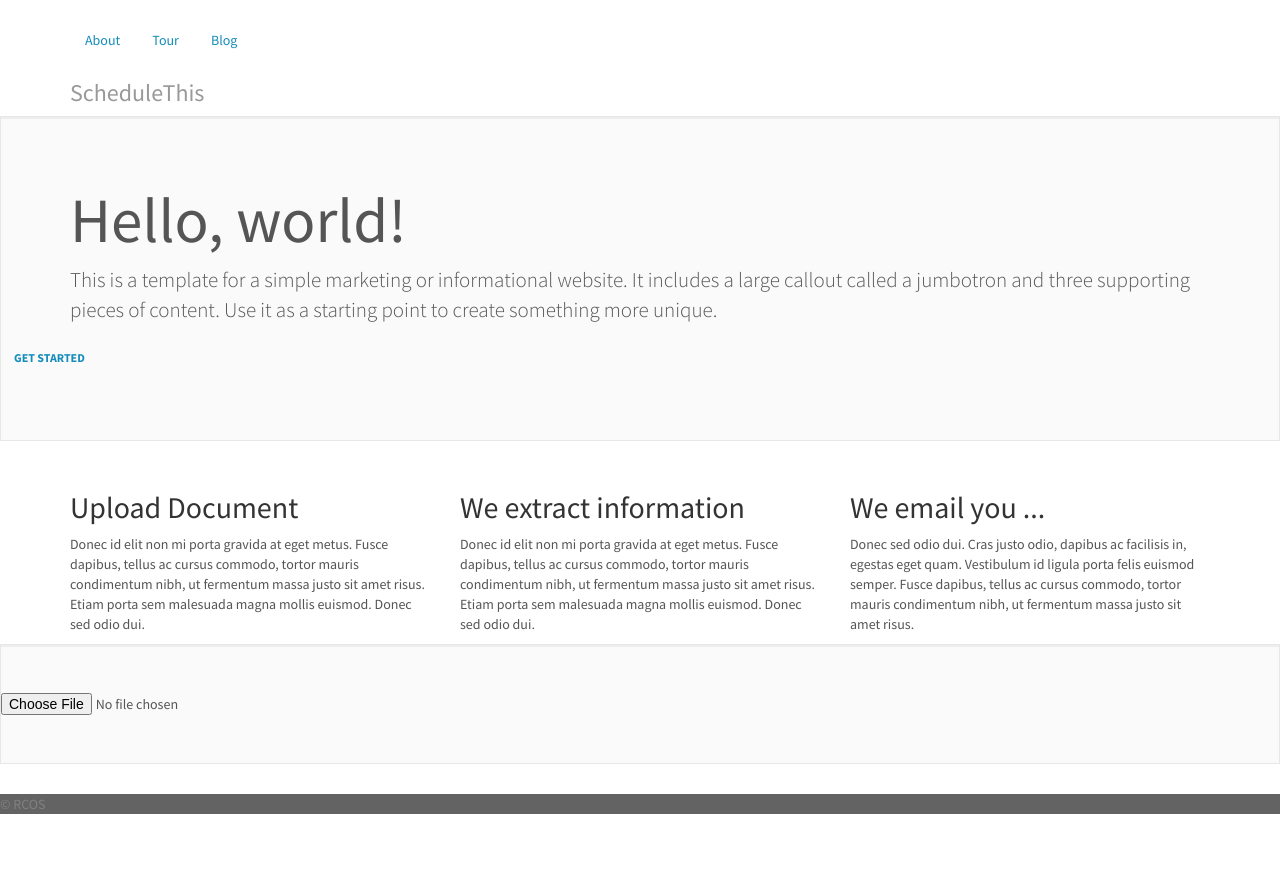
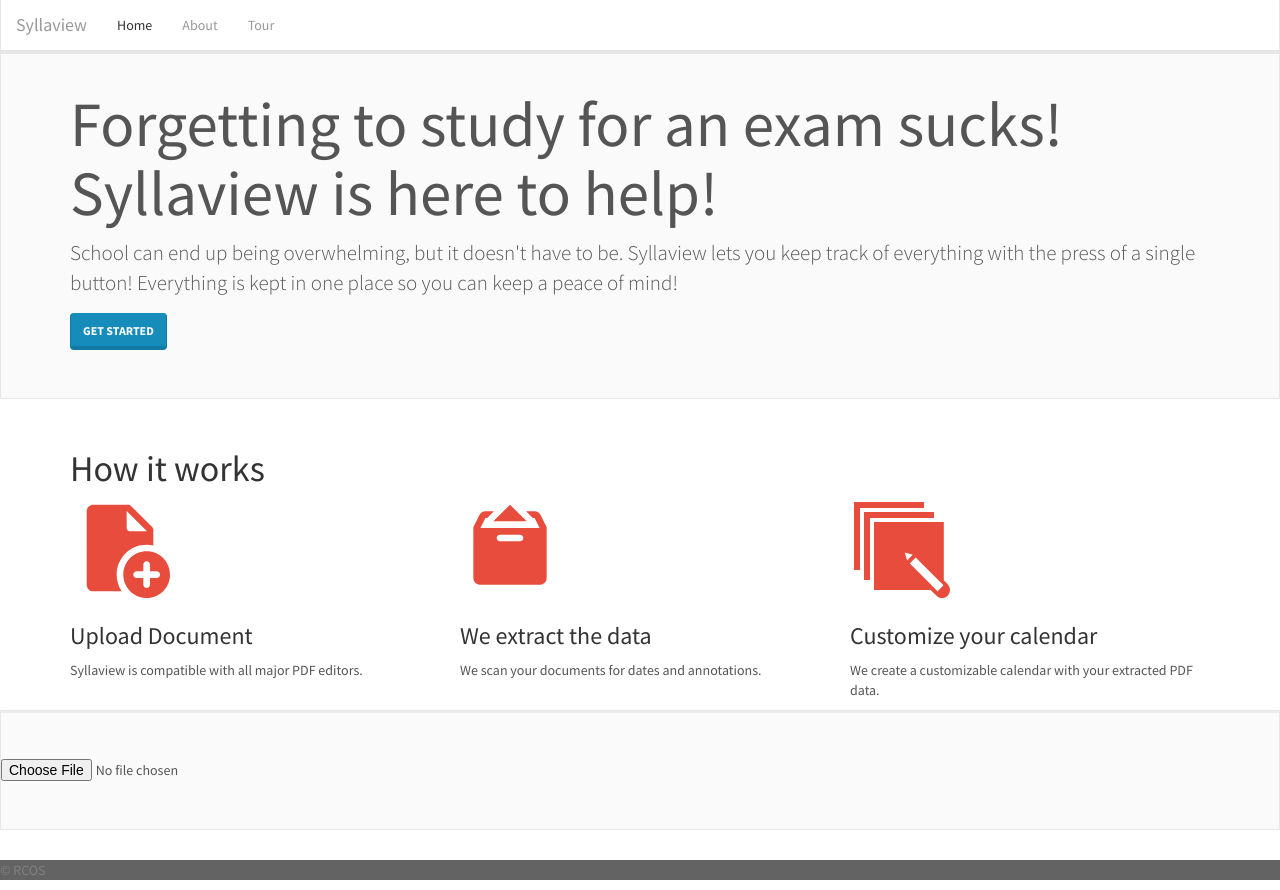
Before and after one commit to AlbMej/Syllaview, a Django app: template my_proj/src/templates/home.html in a window 1280 px wide. Before the commit the page ends 814 px from the top, so only its background shows below. Run offline with Django 3.2, Linux system fonts and the light colour scheme; the template is opened without the code that fills it, so the values that code supplies are empty; parts of the project's set-up code (start-up, migrations or seed data) failed here and were passed over; some libraries are stand-ins or nearby versions.

Commit message:
Made some extra changes to the homepage

```diff
--- a/my_proj/src/templates/home.html
+++ b/my_proj/src/templates/home.html
@@ -27,50 +27,63 @@
   <body>
     <div class="container">
         <div class="header clearfix">
-          <nav id="MainNav">
-            <ul class="nav nav-pills float-right">
-              <li class="nav-item">
-                <a class="nav-link" href="#">About</a>
-              </li>
-              <li class="nav-item">
-                <a class="nav-link" href="#">Tour</a>
-              </li>
-              <li class="nav-item">
-                <a class="nav-link" href="#">Blog</a>
-              </li>
-            </ul>
-          </nav>
-          <h3 class="text-muted">ScheduleThis</h3>
+            <nav class="navbar navbar-inverse navbar-fixed-top">
+                <div class="container-fluid">
+                  <div class="navbar-header">
+                    <a class="navbar-brand" href="#">Syllaview</a>
+                  </div>
+                  <div class="nav navbar-nav">
+                    <li class="active"><a href="#">Home</a></li>
+                    <li><a href="#">About</a></li>
+                    <li><a href="#">Tour</a></li>
+                  </div>
+                </div>
+              </nav>
           </div>
       </div>
-    </nav>
     <!-- Main jumbotron for a primary marketing message or call to action -->
     {% block splash %}
     <div class="jumbotron">
       <div class="container">
-        <h1 class="display-3">Hello, world!</h1>
-        <p>This is a template for a simple marketing or informational website. It includes a large callout called a jumbotron and three supporting pieces of content. Use it as a starting point to create something more unique.</p>
+        <h1 class="display-2">Forgetting to study for an exam sucks! Syllaview is here to help!</h1>
+        <p>School can end up being overwhelming, but it doesn't have to be. Syllaview lets you keep
+          track of everything with the press of a single button! Everything is kept in one place so
+          you can keep a peace of mind!
+        </p>
+      <button type="button" class="btn btn-primary btn-md">Get Started</button>
       </div>
-      <p><a class="btn btn-secondary" href="#" role="button">Get Started</a></p>
     </div>
     {% endblock splash %}
     {% block container %}
     <div class="container">
+      <h1>How it works</h1>
       <!-- Example row of columns -->
       <div class="row">
         <div class="col-lg-4">
-          <h2>Upload Document</h2>
-          <p>Donec id elit non mi porta gravida at eget metus. Fusce dapibus, tellus ac cursus commodo, tortor mauris condimentum nibh, ut fermentum massa justo sit amet risus. Etiam porta sem malesuada magna mollis euismod. Donec sed odio dui. </p>
+            <svg xmlns="http://www.w3.org/2000/svg" x="0px" y="0px"
+            width="100" height="100"
+            viewBox="0 0 192 192"
+            style=" fill:#000000;"><g fill="none" fill-rule="nonzero" stroke="none" stroke-width="1" stroke-linecap="butt" stroke-linejoin="miter" stroke-miterlimit="10" stroke-dasharray="" stroke-dashoffset="0" font-family="none" font-weight="none" font-size="none" text-anchor="none" style="mix-blend-mode: normal"><path d="M0,192v-192h192v192z" fill="none"></path><g fill="#e74c3c"><path d="M44.8,12.8c-7.072,0 -12.8,5.728 -12.8,12.8v140.8c0,7.072 5.728,12.8 12.8,12.8h54.5125c-6.1312,-9.152 -9.7125,-20.1536 -9.7125,-32c0,-31.8144 25.7856,-57.6 57.6,-57.6c4.4032,0 8.6784,0.5342 12.8,1.475v-30.275c0,-1.696 -0.6718,-3.3218 -1.875,-4.525l-41.6,-41.6c-1.2032,-1.2032 -2.829,-1.875 -4.525,-1.875zM108.8,24.9875l39.0125,39.0125h-32.6125c-3.5328,0 -6.4,-2.8672 -6.4,-6.4zM147.2,102.4c-24.7424,0 -44.8,20.0576 -44.8,44.8c0,24.7424 20.0576,44.8 44.8,44.8c24.7424,0 44.8,-20.0576 44.8,-44.8c0,-24.7424 -20.0576,-44.8 -44.8,-44.8zM147.2,121.6c3.5328,0 6.4,2.8608 6.4,6.4v12.8h12.8c3.5328,0 6.4,2.8608 6.4,6.4c0,3.5392 -2.8672,6.4 -6.4,6.4h-12.8v12.8c0,3.5392 -2.8672,6.4 -6.4,6.4c-3.5328,0 -6.4,-2.8608 -6.4,-6.4v-12.8h-12.8c-3.5328,0 -6.4,-2.8608 -6.4,-6.4c0,-3.5392 2.8672,-6.4 6.4,-6.4h12.8v-12.8c0,-3.5392 2.8672,-6.4 6.4,-6.4z"></path></g></g></svg>
+          <h3>Upload Document</h3>
+          <p>Syllaview is compatible with all major PDF editors.</p>
         </div>
 
         <div class="col-lg-4">
-          <h2>We extract information</h2>
-          <p>Donec id elit non mi porta gravida at eget metus. Fusce dapibus, tellus ac cursus commodo, tortor mauris condimentum nibh, ut fermentum massa justo sit amet risus. Etiam porta sem malesuada magna mollis euismod. Donec sed odio dui. </p>
+            <svg xmlns="http://www.w3.org/2000/svg" x="0px" y="0px"
+            width="100" height="100"
+            viewBox="0 0 192 192"
+            style=" fill:#000000;"><g fill="none" fill-rule="nonzero" stroke="none" stroke-width="1" stroke-linecap="butt" stroke-linejoin="miter" stroke-miterlimit="10" stroke-dasharray="" stroke-dashoffset="0" font-family="none" font-weight="none" font-size="none" text-anchor="none" style="mix-blend-mode: normal"><path d="M0,192v-192h192v192z" fill="none"></path><g fill="#e74c3c"><path d="M96,12.8l-32,32h64zM48.75,25.6c-4.8896,0 -9.274,2.7166 -11.45,7.075l-11.7,23.4125v20.7125v76.8c0,7.072 5.728,12.8 12.8,12.8h115.2c7.072,0 12.8,-5.728 12.8,-12.8v-76.8v-19.2v-1.5125l-11.7,-23.4125c-2.176,-4.3648 -6.5604,-7.075 -11.45,-7.075h-16.35l12.8,12.8h3.55l9.6,19.2h-113.7l9.6,-19.2h3.55l12.8,-12.8zM76.8,70.4h38.4c3.5328,0 6.4,2.8672 6.4,6.4c0,3.5328 -2.8672,6.4 -6.4,6.4h-38.4c-3.5328,0 -6.4,-2.8672 -6.4,-6.4c0,-3.5328 2.8672,-6.4 6.4,-6.4z"></path></g></g></svg>
+          <h3>We extract the data</h3>
+          <p>We scan your documents for dates and annotations.</p>
        </div>
 
         <div class="col-lg-4">
-          <h2>We email you ...</h2>
-          <p>Donec sed odio dui. Cras justo odio, dapibus ac facilisis in, egestas eget quam. Vestibulum id ligula porta felis euismod semper. Fusce dapibus, tellus ac cursus commodo, tortor mauris condimentum nibh, ut fermentum massa justo sit amet risus.</p>
+            <svg xmlns="http://www.w3.org/2000/svg" x="0px" y="0px"
+              width="100" height="100"
+              viewBox="0 0 192 192"
+              style=" fill:#000000;"><g fill="none" fill-rule="nonzero" stroke="none" stroke-width="1" stroke-linecap="butt" stroke-linejoin="miter" stroke-miterlimit="10" stroke-dasharray="" stroke-dashoffset="0" font-family="none" font-weight="none" font-size="none" text-anchor="none" style="mix-blend-mode: normal"><path d="M0,192v-192h192v192z" fill="none"></path><g fill="#e74c3c"><path d="M7.68,7.68v130.56h11.52v-119.04h122.88v-11.52zM26.88,26.88v130.56h11.52v-119.04h122.88v-11.52zM46.08,46.08v130.56h108.84c5.47985,5.42637 9.34166,9.2175 9.435,9.2175l1.1475,1.1475c6.144,6.144 16.131,6.912 22.275,0c5.76,-6.144 5.3775,-15.357 -0.3825,-21.885l-1.155,-1.155l-6.1425,-6.1425v-111.7425zM105.2175,104.835l15.33,4.215l-10.8525,11.1zM126.0075,114.45l53.5125,53.1675l-11.325,11.325l-0.195,0.195l-53.04,-53.385z"></path></g></g></svg>
+          <h3>Customize your calendar</h3>
+          <p>We create a customizable calendar with your extracted PDF data.</p>
         </div>
       </div>
 
```
